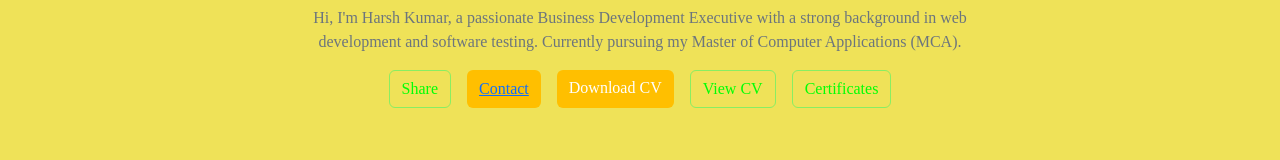
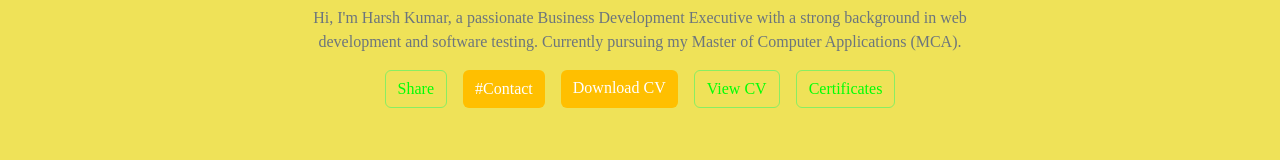
Before and after one commit to 1234hars/portfolio, a plain HTML site: page index.html in a window 1280 px wide. Shown: the part 416-576 px from the top of the page. Drawn offline with nearby package versions, Linux system fonts and the light colour scheme; a script that the page names is missing; a web font is replaced by a local one.

Commit message:
Update index.html

```diff
--- a/index.html
+++ b/index.html
@@ -241,8 +241,8 @@
                         strong background in web development and software testing. Currently pursuing my Master of
                         Computer Applications (MCA).</p>
                     <div class="d-flex justify-content-center gap-3">
-                        <button class="btn btn-outline-primary">Share</button>
-                        <button class="btn btn-primary" ><a href="https://1234hars.github.io/portfolio/" >Contact</a></button>
+                        <a href="https://1234hars.github.io/portfolio/" ><button class="btn btn-outline-primary">Share</button></a>
+                        <button class="btn btn-primary" >#Contact</button>
                         <a href="./cv v.pdf" class="btn btn-primary" download>Download CV</a>
                         <a href="./cv v.pdf" class="btn btn-outline-primary" target="_blank">View CV</a>
                         <a href="#certificates" class="btn btn-outline-primary">Certificates</a>
```
